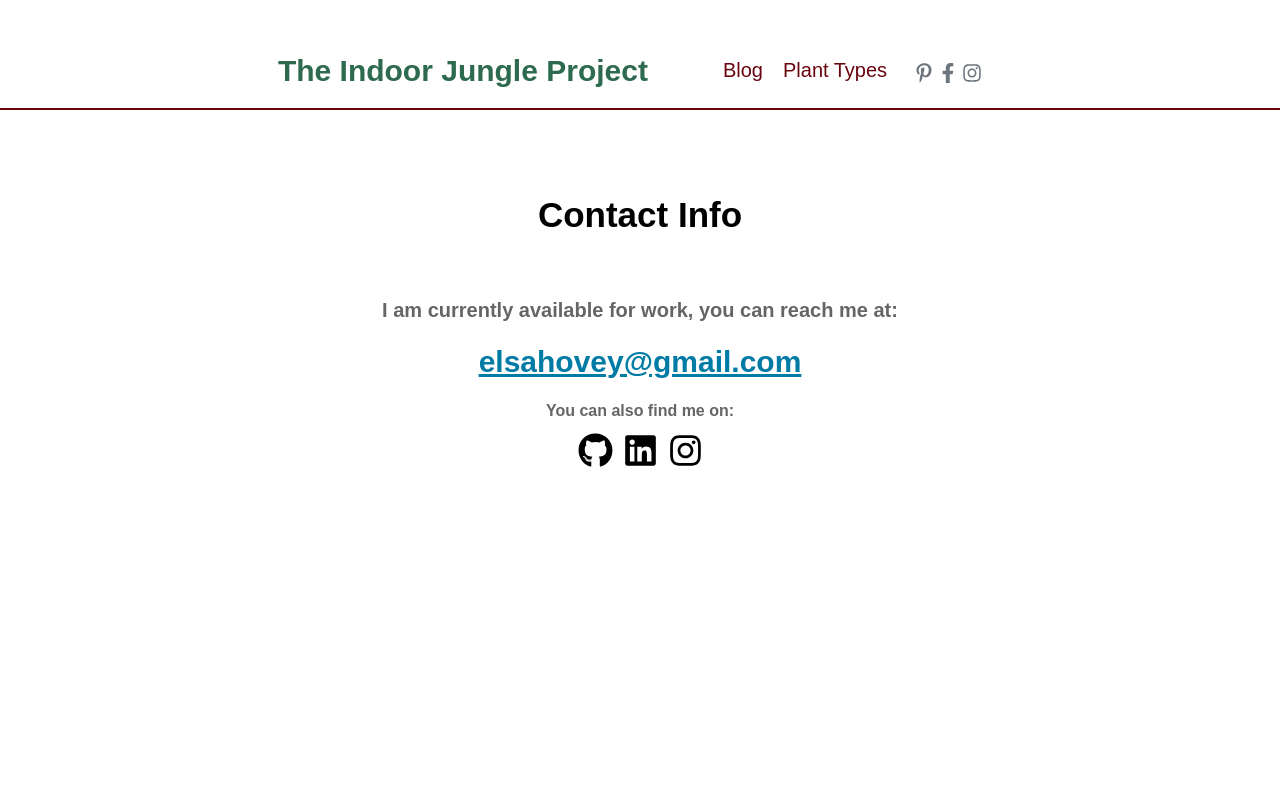
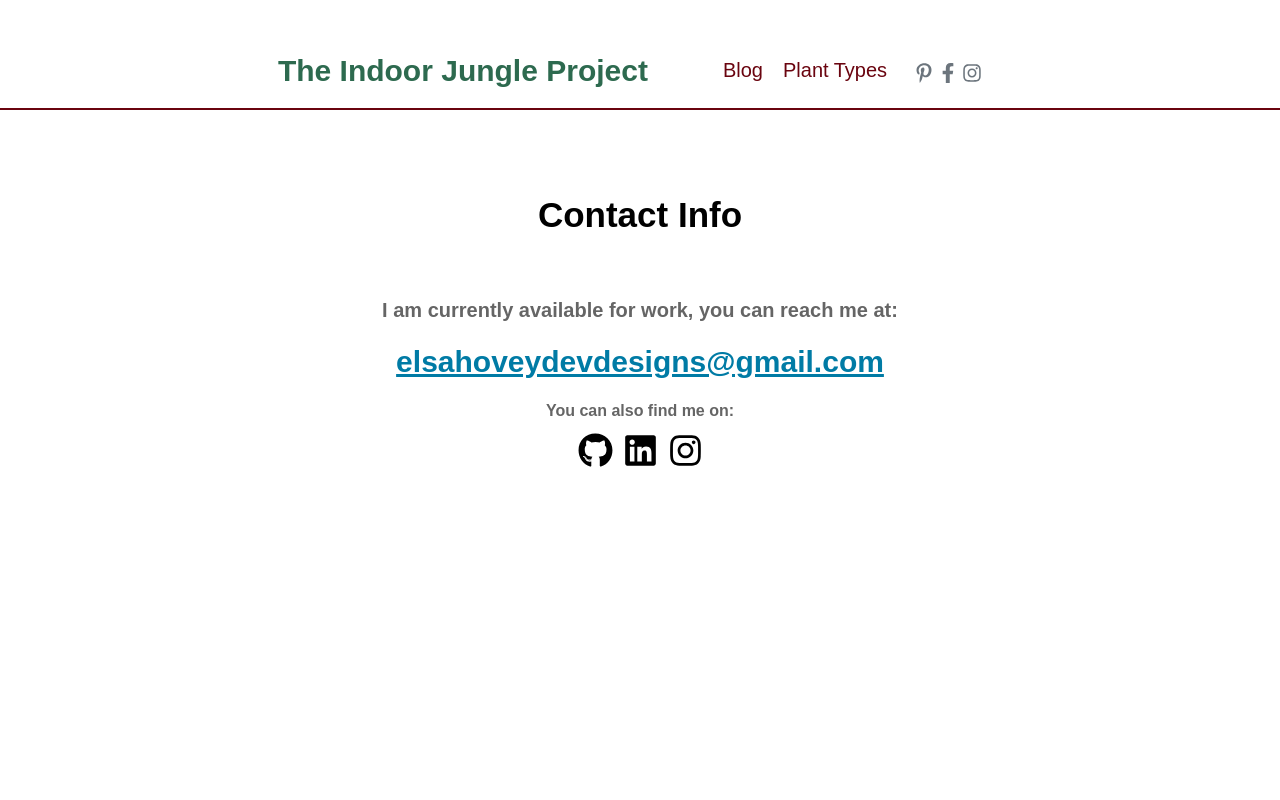
Before and after one commit to elsahv/the-indoor-jungle-project, a Next.js app: page /contact in a window 1280 px wide. Shown: the top 800 px of the page. Built offline with nearby package versions, Linux system fonts and the light colour scheme.

Commit message:
changed contact email

```diff
--- a/pages/contact.js
+++ b/pages/contact.js
@@ -20,7 +20,7 @@ const ContactForm = () => {
     </Title>
     <Wrapper>
        <p>I am currently available for work, you can reach me at:</p>
-        <a href="mailto:elsahovey@gmail.com"> elsahovey@gmail.com</a>
+        <a href="mailto:elsahoveydevdesigns@gmail.com">elsahoveydevdesigns@gmail.com</a>
         </Wrapper>
 
         <p>You can also find me on:</p>
```
Also changed, not shown: pages/index.js (+0 -10 lines).
